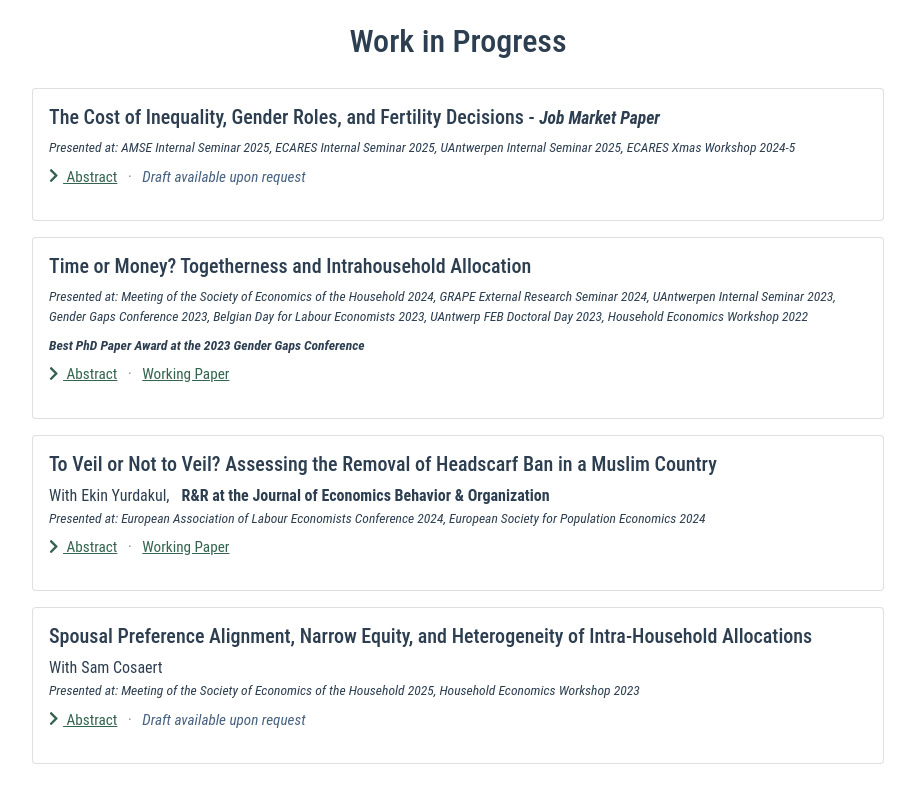
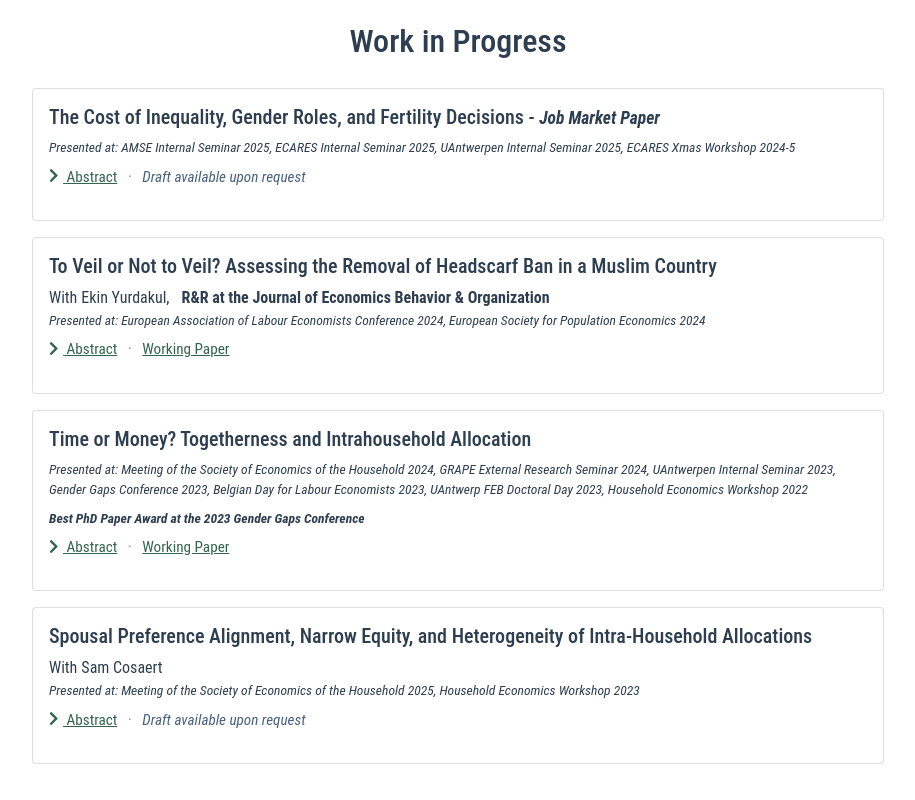
Before and after one commit to Wenqi-Lu/wenqi-lu.github.io, a Vue app: page /research in a window 1280 px wide. Shown: the part 526-1326 px from the top of the page, without its empty margins (182-1097 px from the left). Built offline with nearby package versions, Linux system fonts and the light colour scheme.

Commit message:
chore: adjust the order of wip papers

```diff
--- a/src/views/Research.vue
+++ b/src/views/Research.vue
@@ -10,13 +10,6 @@
       abstract="Declining fertility rates pose social and economic challenges across many countries. A key driver is the strong gender-based division of labor within households, rooted in traditional gender norms that assign primary childcare duties to women regardless their education or career prospects. This unequal division of labor lowers fertility intentions through two mechanisms—the child penalty associated with motherhood and the disutility arising from perceived unfairness in domestic work. The degree of perceived unfairness depends on spouses’ gender role attitudes and the actual gap in time devoted to domestic tasks. The paper uses Japan as the empirical setting, drawing on its experience of low fertility and its wide gender gap in paid and unpaid work. The analysis highlights two central frictions shaping fertility decisions, gender norms that conflict with progressive women’s expectations and an overwork culture that limits men’s participation in childcare, thereby widening the domestic labor gap. Using a dynamic structural model, the study quantifies the effects of the child penalty and perceived unfairness mechanisms on fertility outcomes. Counterfactual analyses show that work–life balance policies raise fertility for most households, but a narrower division of domestic labor is required to increase fertility intentions among progressive women."
       />
 
-    <wip-card name="Time or Money? Togetherness and Intrahousehold Allocation"
-      present="Meeting of the Society of Economics of the Household 2024, GRAPE External Research Seminar 2024, UAntwerpen Internal Seminar 2023, Gender Gaps Conference 2023, Belgian Day for Labour Economists 2023, UAntwerp FEB Doctoral Day 2023, Household Economics Workshop 2022"
-      award="Best PhD Paper Award at the 2023 Gender Gaps Conference"
-      abstract="Joint experience between partners, or togetherness, are key benefits of marriage. Despite the importance, the allocation tradeoffs between togetherness and other household activities, and its relation to gender differences, remains limited understood. This paper captures time use and consumption allocation between spouses, with a particular focus on togetherness. The study shows that women place higher value on home-production, while men hold more bargaining power. This study also reveals a substitutable role between joint leisure time and expenditure. These patterns help explain the gender gap in time use and consumption within families."
-      link="/publications/Togetherness_Full_Draft.pdf"
-      />
-
     <wip-card name="To Veil or Not to Veil? Assessing the Removal of Headscarf Ban in a Muslim Country"
       co_author="Ekin Yurdakul"
       co_author_link="https://sites.google.com/view/ekinyurdakul/home-page"
@@ -25,6 +18,14 @@
       abstract="This paper examines how removing identity-based institutional restrictions affects women’s economic participation by exploiting the 2013 repeal of a longstanding headscarf ban in Turkey. We combine two nationally representative surveys and use statistical matching and machine-learning models to predict women’s veiling status, to identify treatment effects by comparing veiled and non-veiled women’s labor market outcomes in a difference-in-differences framework. The repeal led to a significant rise in public sector employment among veiled women, driven by both higher employment rates and shifts away from self-employment and unpaid family work. In contrast, nonveiled women experienced a decline in public sector jobs, suggesting a substitution effect, with no evidence of reduced efficiency in the public sector after the repeal. Consistent with this pattern, effects are concentrated among more educated veiled women, the group most likely to qualify for public positions. We find no differential effects across regions with high and low veiling prevalence or ruling-party vote shares, suggesting that institutional access, rather than local acceptance or political favoritism, drives the response."
       link="/publications/Turkish_new.pdf"
       />
+
+    <wip-card name="Time or Money? Togetherness and Intrahousehold Allocation"
+      present="Meeting of the Society of Economics of the Household 2024, GRAPE External Research Seminar 2024, UAntwerpen Internal Seminar 2023, Gender Gaps Conference 2023, Belgian Day for Labour Economists 2023, UAntwerp FEB Doctoral Day 2023, Household Economics Workshop 2022"
+      award="Best PhD Paper Award at the 2023 Gender Gaps Conference"
+      abstract="Joint experience between partners, or togetherness, are key benefits of marriage. Despite the importance, the allocation tradeoffs between togetherness and other household activities, and its relation to gender differences, remains limited understood. This paper captures time use and consumption allocation between spouses, with a particular focus on togetherness. The study shows that women place higher value on home-production, while men hold more bargaining power. This study also reveals a substitutable role between joint leisure time and expenditure. These patterns help explain the gender gap in time use and consumption within families."
+      link="/publications/Togetherness_Full_Draft.pdf"
+      />
+
     <wip-card name="Spousal Preference Alignment, Narrow Equity, and Heterogeneity of Intra-Household Allocations"
       co_author="Sam Cosaert"
       co_author_link="https://sites.google.com/site/samlcosaert/home"
```
